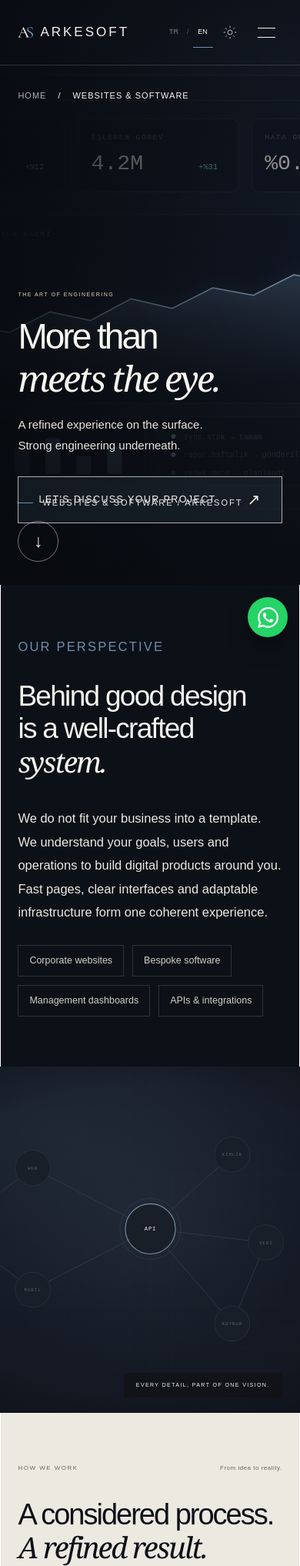
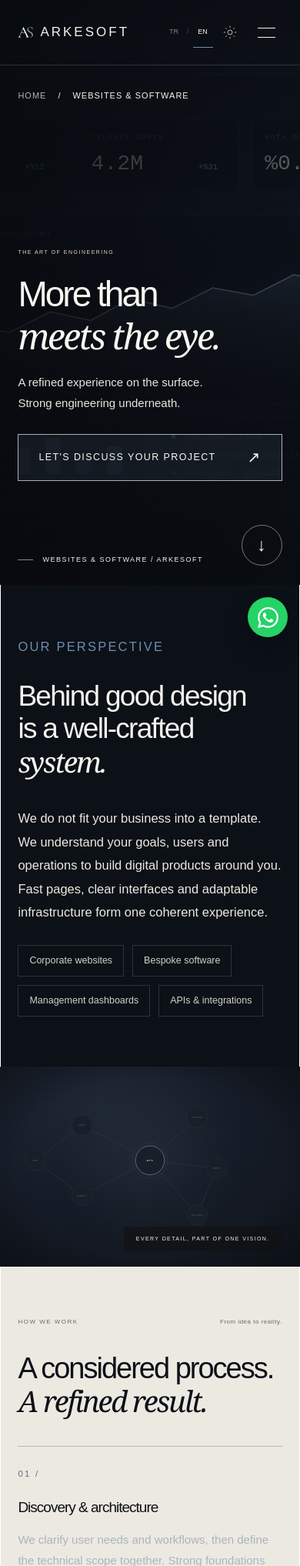
Before and after one commit to arkesoft/website, a PHP site: page /web-sitesi.html in a window 390 px wide. Shown: the top 2035 px of the page at 77% size. Run offline with PHP 8.4, Linux system fonts and the light colour scheme.

Commit message:
Mobil uyarlanabilir düzeltmeler: hero çakışması, showcase kırpması, çip kontrastı

```diff
--- a/polish.css
+++ b/polish.css
@@ -188,6 +188,9 @@ body{font-size:16px;line-height:1.7}
 .project-summary{font-size:14.5px;line-height:1.7}
 .project-sector{font-size:11px}
 
+/* Krem zeminli bölümlerde teknoloji çipleri okunur kalsın */
+.process .deliverables span{color:#4c5258;border-color:#adb3ba}
+
 /* SSS */
 .faq-list summary{font-size:16.5px;padding:26px 0}
 .faq-list details p,.faq-list p{font-size:15px;line-height:1.85;color:var(--paper);max-width:720px}
@@ -236,6 +239,26 @@ body{font-size:16px;line-height:1.7}
 
   /* Sahne görselleri mobilde kırpılınca ana pencereyi ortala */
   .hero-media img{object-position:60% center}
+
+  /* Hizmet/proje hero'su: alt şerit tek satır kalır, içerik üstünde durur */
+  .hero-caption{font-size:9px;letter-spacing:1.5px}
+  .page-hero .hero-content{bottom:135px}
+  .page-hero .hero-bottom{bottom:25px;flex-direction:row;align-items:end;justify-content:space-between;gap:20px}
+  .page-hero .hero-bottom .arrow-round{flex-shrink:0}
+
+  /* Hero arka plan kolajları dar ekranda metnin tam altına düşer — karart */
+  .hero-media:after{background:linear-gradient(90deg,#07090cd9,#07090c73),linear-gradient(0deg,#07090cdd,transparent 60%,#07090c55)}
+  .page-hero .hero-media:after{background:linear-gradient(90deg,#07090ddd,#080a0e99),linear-gradient(0deg,#0b0f15,transparent 62%,#0b0f1599)}
+
+  /* Showcase/proje görselleri: kenarlardan kırpmak yerine tam kompozisyon */
+  .full-image{height:auto;aspect-ratio:3/2}
+  .project-card .project-image,.works-grid .project-card .project-image,.works-grid .project-card:nth-child(3n) .project-image{height:auto;aspect-ratio:6/5}
+
+  /* Bölüm etiket satırı sağda kesilmesin */
+  .section-label{flex-wrap:wrap;row-gap:8px}
+
+  /* WhatsApp balonu form CTA'sının üstüne binmesin */
+  .form-actions{padding-right:64px}
 }
 @media (max-width: 400px) {
   .hero{min-height:760px}
```
